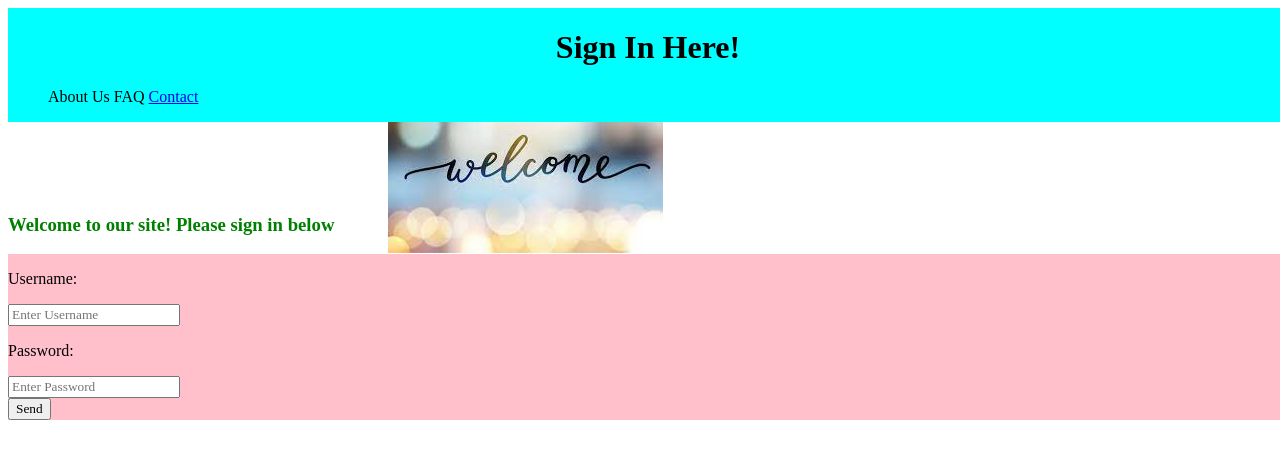
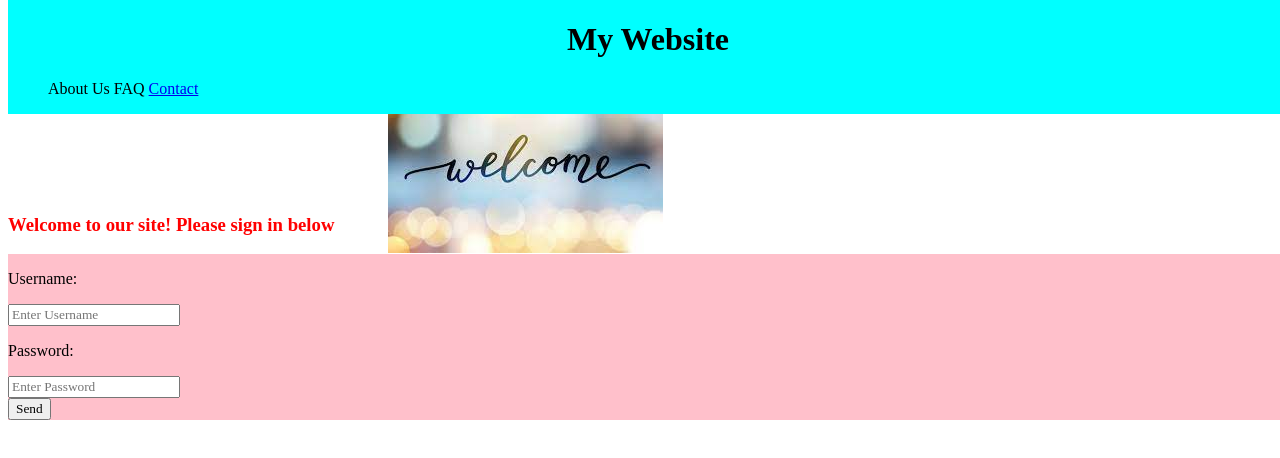
Before and after one commit to a-barkley/Unit_01-Mini-Project, a plain HTML site: page index.html in a window 1280 px wide. Drawn offline with Linux system fonts and the light colour scheme.

Commit message:
final commit

```diff
--- a/assets/style.css
+++ b/assets/style.css
@@ -7,6 +7,7 @@ header {
     background-color: aqua;
     z-index: 1;
     width: 100%;
+    top: 0;
 }
 
 footer {
@@ -28,7 +29,7 @@ footer {
 }
 
 #welcometext {
-    color: green;
+    color: red;
 }
 
 #signinhere {
--- a/index.html
+++ b/index.html
@@ -9,12 +9,12 @@
 <body>
 
     <header>
-        <h1 id="signinhere">Sign In Here!</h1>
+        <h1 id="signinhere">My Website</h1>
         <section>
             <ul>
-                <li class="navbar">About Us</li>
-                <li class="navbar">FAQ</li>
-                <li class="navbar"><a href="./index.html">Contact</a></li>
+                <li class="navbar"> About Us </li>
+                <li class="navbar"> FAQ </li>
+                <li class="navbar"><a href="./index.html"> Contact </a></li>
             </ul>
         </section>
     </header>
@@ -33,7 +33,7 @@
             <p>Password:</p>
             <input type="password" placeholder="Enter Password">
         </section>
-        <button>Send</button>
+        <button id="sendbutton">Send</button>
     </footer>
 
 </body>
```
